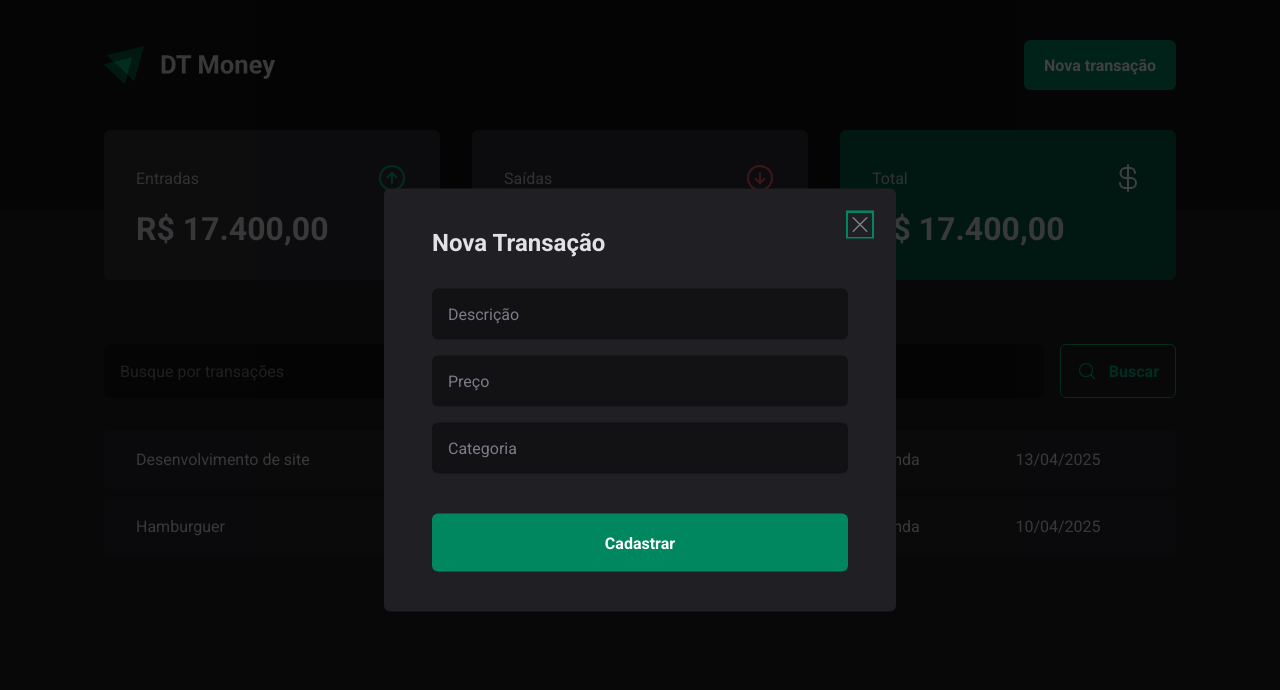
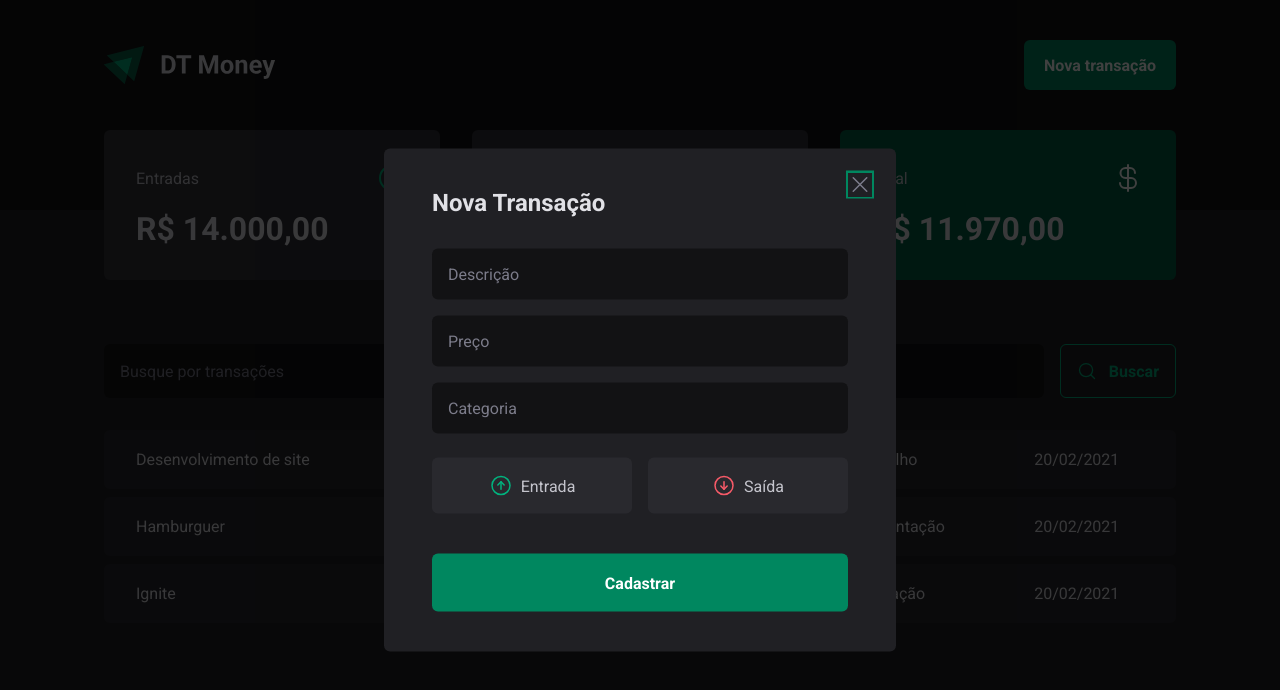
Before and after one commit to BrenoJLeal02/Transactions, a React (Vite) app: page / in a window 1280 px wide. Both pictures are taken after a click on the button "Nova transação". Shown: the top 690 px of the page. Built offline with nearby package versions, Linux system fonts and the light colour scheme; data requests are answered from the project's data file.

Commit message:
feat: json server e context

```diff
--- a/package.json
+++ b/package.json
@@ -5,12 +5,14 @@
   "type": "module",
   "scripts": {
     "dev": "vite",
+    "dev:server": "json-server server.json -w",
     "build": "tsc -b && vite build",
     "lint": "eslint .",
     "preview": "vite preview"
   },
   "dependencies": {
     "@radix-ui/react-dialog": "^1.1.6",
+    "@radix-ui/react-radio-group": "^1.2.3",
     "@types/styled-components": "^5.1.34",
     "phosphor-react": "^1.4.1",
     "react": "^19.0.0",
@@ -26,6 +28,7 @@
     "eslint-plugin-react-hooks": "^5.0.0",
     "eslint-plugin-react-refresh": "^0.4.18",
     "globals": "^15.14.0",
+    "json-server": "^1.0.0-beta.3",
     "typescript": "~5.7.2",
     "typescript-eslint": "^8.22.0",
     "vite": "^6.1.0"
--- /dev/null
+++ b/server.json
@@ -0,0 +1,28 @@
+{
+    "transactions": [
+        {
+            "id": 1,
+            "description": "Desenvolvimento de site",
+            "type": "income",
+            "category": "Trabalho",
+            "price": 14000,
+            "createdAt": "2021-02-20T10:20:00"
+        },
+        {
+            "id": 2,
+            "description": "Hamburguer",
+            "type": "outcome",
+            "category": "Alimentação",
+            "price": 50,
+            "createdAt": "2021-02-20T10:10:00"
+        },
+        {
+            "id": 3,
+            "description": "Ignite",
+            "type": "outcome",
+            "category": "Educação",
+            "price": 1980,
+            "createdAt": "2021-02-20T10:22:00"
+        }
+    ]
+}
--- a/src/App.tsx
+++ b/src/App.tsx
@@ -3,6 +3,7 @@ import { ThemeProvider } from "styled-components"
 import { defaultTheme } from "./styles/themes/default"
 import { GlobalStyle } from "./styles/global"
 import { Transactions } from "./pages/Transactions"
+import { TransactionsProvider } from "./contexts/TransactionsContext"
 
 export function App() {
 
@@ -10,7 +11,9 @@ export function App() {
     <>
     <ThemeProvider theme={defaultTheme}>
       <GlobalStyle/>
-      <Transactions/>
+      <TransactionsProvider>
+        <Transactions/>
+      </TransactionsProvider>
     </ThemeProvider>
     </>
   )
--- a/src/components/NewTransactionModal/index.tsx
+++ b/src/components/NewTransactionModal/index.tsx
@@ -1,6 +1,6 @@
 import * as  Dialog  from "@radix-ui/react-dialog";
-import { CloseButton, Content, Overlay } from "./styles";
-import { X } from "phosphor-react";
+import { CloseButton, Content, Overlay, TransactionType, TransactionTypeButton } from "./styles";
+import { ArrowCircleDown, ArrowCircleUp, X } from "phosphor-react";
 export function NewTransactionModal() {
     return(
         <Dialog.Portal>
@@ -14,6 +14,17 @@ export function NewTransactionModal() {
                     <input type="text" placeholder="Descrição" required />
                     <input type="text" placeholder="Preço" required />
                     <input type="text" placeholder="Categoria" required />
+
+                    <TransactionType>
+                        <TransactionTypeButton variant="income" value="income">
+                            <ArrowCircleUp size={24}/>
+                            Entrada
+                        </TransactionTypeButton>
+                        <TransactionTypeButton variant="outcome" value="outcome">
+                            <ArrowCircleDown size={24}/>
+                            Saída
+                        </TransactionTypeButton>
+                    </TransactionType>
                     <button type="submit">
                         Cadastrar
                     </button>
--- a/src/components/NewTransactionModal/styles.ts
+++ b/src/components/NewTransactionModal/styles.ts
@@ -1,5 +1,6 @@
 import styled from "styled-components";
 import * as  Dialog  from "@radix-ui/react-dialog";
+import * as  RadioGroup  from "@radix-ui/react-radio-group"
 
 
 export const Overlay = styled(Dialog.Overlay)`
@@ -73,3 +74,46 @@ export const CloseButton = styled(Dialog.Close)`
     color: ${props => props.theme["gray-500"]};
 
 `
+export const TransactionType = styled(RadioGroup.Root)`
+    display: grid;
+    grid-template-columns: repeat(2, 1fr);
+    gap: 1rem;
+    margin-top: 0.5rem;
+`
+
+interface TransactionTypeButtonProps {
+    variant?: 'income' | 'outcome';
+}
+
+export const TransactionTypeButton = styled(RadioGroup.Item)<TransactionTypeButtonProps>`
+    background: ${props => props.theme["gray-700"]};
+    padding: 1rem;
+    display: flex;
+    align-items: center;
+    justify-content: center;
+    gap: 0.5rem;
+    border-radius: 6px;
+    cursor: pointer;
+    border: 0;
+    color:  ${props => props.theme["gray-300"]};
+
+    svg{
+        color: ${props =>  props.variant === 'income' ? props.theme['green-300'] : props.theme['red-300']} ;
+
+    }
+    &[data-state="checked"] {
+        color: ${props => props.theme["white"]};
+        background: ${props => props.variant === 'income' ? props.theme['green-500'] : props.theme['red-500']} ;
+
+        svg{
+            color: ${props => props.theme["white"]};
+        }
+    }
+
+    &[data-state="unchecked"]:hover{
+        transition: background-color 0.2s;
+        background: ${props => props.theme["gray-600"]} ;
+    }
+
+
+`
--- a/src/components/Summary/index.tsx
+++ b/src/components/Summary/index.tsx
@@ -1,7 +1,32 @@
 import { ArrowCircleDown, ArrowCircleUp, CurrencyDollar } from "phosphor-react";
 import { SummaryCard, SummaryContainer } from "./styles";
+import { useContext } from "react";
+import TransactionsContext from "../../contexts/TransactionsContext";
+import { priceFormatter } from "../../utils/formatter";
 
 export function Summary() {
+  const {transactions} = useContext(TransactionsContext);
+
+  const summary = transactions.reduce(
+    (acc,  transaction) => {
+      if(transaction.type === 'income') {
+        acc.income += transaction.price;
+        acc.total += transaction.price;
+      } else {
+        acc.outcome += transaction.price;
+        acc.total -= transaction.price;
+
+      }
+      return acc;
+    },
+     {
+      income: 0,
+      outcome: 0,
+      total: 0
+    }
+  );
+
+
   return (
     <SummaryContainer>
 
@@ -10,21 +35,21 @@ export function Summary() {
           <span>Entradas</span>
           <ArrowCircleUp size= {32}  color="#00b37e" />
         </header>
-        <strong>R$ 17.400,00</strong>
+        <strong>{priceFormatter.format(summary.income)}</strong>
       </SummaryCard>
       <SummaryCard>
         <header>
           <span>Saídas</span>
           <ArrowCircleDown size= {32}  color="#f75a68" />
         </header>
-        <strong>R$ 17.400,00</strong>
+        <strong>{priceFormatter.format(summary.outcome)}</strong>
       </SummaryCard>
       <SummaryCard variant="green">
         <header>
           <span>Total</span>
           <CurrencyDollar size= {32}  color="#fff" />
         </header>
-        <strong>R$ 17.400,00</strong>
+        <strong>{priceFormatter.format(summary.total)}</strong>
       </SummaryCard>
     </SummaryContainer>
   );
--- /dev/null
+++ b/src/contexts/TransactionsContext.tsx
@@ -0,0 +1,37 @@
+import { createContext, useEffect, useState, ReactNode } from "react";
+
+interface Transactions {
+    id: number;
+    description: string;
+    type: 'income' | 'outcome';
+    price: number;
+    category: string;
+    createdAt: string;
+}
+
+interface TransactionContextType {
+    transactions: Transactions[];
+}
+
+const TransactionsContext = createContext({} as TransactionContextType);
+export default TransactionsContext;
+
+export function TransactionsProvider({ children }: { children: ReactNode }) {
+    const [transactions, setTransactions] = useState<Transactions[]>([]);
+
+    async function loadTransactions() {
+        const response = await fetch('http://localhost:3000/transactions');
+        const data = await response.json();
+        setTransactions(data);
+    }
+
+    useEffect(() => {
+        loadTransactions();
+    }, []);
+
+    return (
+        <TransactionsContext.Provider value={{ transactions }}>
+            {children}
+        </TransactionsContext.Provider>
+    );
+}
--- a/src/pages/Transactions/index.tsx
+++ b/src/pages/Transactions/index.tsx
@@ -1,9 +1,13 @@
+import { useContext} from "react";
 import { Header } from "../../components/Header";
 import { SearchForm } from "../../components/SearchForm";
 import { Summary } from "../../components/Summary";
 import { PriceHighlight, TransactionsContainer, TransactionsTable } from "./styles";
+import TransactionsContext from "../../contexts/TransactionsContext";
+import { dataFormatter, priceFormatter } from "../../utils/formatter";
 
 export function Transactions(){
+    const {transactions} = useContext(TransactionsContext)
     return(
         <div>
             <Header/>
@@ -12,26 +16,21 @@ export function Transactions(){
                 <SearchForm/>
                 <TransactionsTable>
                     <tbody>
-                        <tr>
-                            <td width="50%">Desenvolvimento de site</td>
-                            <td>
-                                <PriceHighlight variant="income">
-                                    R$ 12.000,00
-                                </PriceHighlight>
-                            </td>
-                            <td>Venda</td>
-                            <td>13/04/2025</td>
-                        </tr>
-                        <tr>
-                            <td width="50%">Hamburguer</td>
-                            <td>
-                                <PriceHighlight variant="outcome">
-                                    - R$ 50,00
-                                </PriceHighlight>
-                            </td>
-                            <td>Venda</td>
-                            <td>10/04/2025</td>
-                        </tr>
+                        {transactions.map((transaction => {
+                            return(
+                                <tr key={transaction.id}>
+                                    <td width="50%">{transaction.description}</td>
+                                    <td>
+                                        <PriceHighlight variant={transaction.type}>
+                                            {transaction.type == 'outcome' && '- '}
+                                            {priceFormatter.format(transaction.price)}
+                                        </PriceHighlight>
+                                    </td>
+                                    <td>{transaction.category}</td>
+                                    <td>{dataFormatter.format(new Date(transaction.createdAt))}</td>
+                                </tr>
+                            )
+                        }))}
                     </tbody>
                 </TransactionsTable>
             </TransactionsContainer>
--- /dev/null
+++ b/src/utils/formatter.ts
@@ -0,0 +1,6 @@
+export const dataFormatter = new Intl.DateTimeFormat('pt-BR');
+
+export const priceFormatter = new Intl.NumberFormat('pt-BR', {
+  style: 'currency',
+  currency: 'BRL'
+});
```
Also changed, not shown: server.js (added, +15 -0 lines), 1 other file (tests, documents, lock files or other folders).
